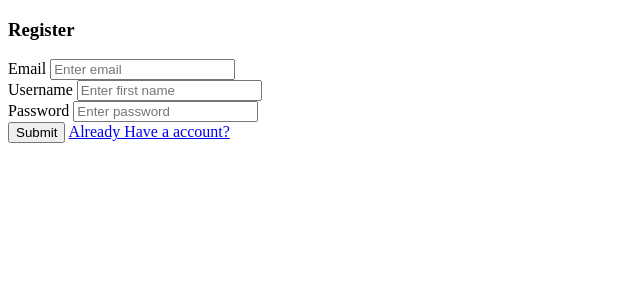
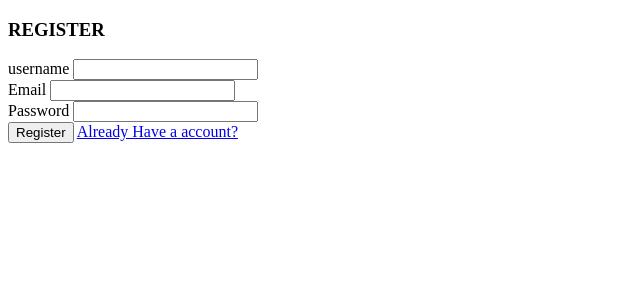
Before and after one commit to GabidevIN/SCHOOL-SYSTEM-PROJECT, a Flask app: page /register in a window 1280 px wide. Shown: the top 300 px of the page, without its empty margins (0-640 px from the left). Run offline with Flask 3, Linux system fonts and the light colour scheme.

Commit message:
first week

```diff
--- a/templates/login.html
+++ b/templates/login.html
@@ -8,6 +8,7 @@
 <body>
 
 <div class="container">
+    <form method="POST" action="{{ url_for('login') }}"> <!-- dito yung database eugene-->
         <h3 class="center">Login</h3>
 
     <div class="form-group">
--- a/templates/reg.html
+++ b/templates/reg.html
@@ -9,24 +9,25 @@
 
 <div class="container">
 
-        <h3 class="center">Register</h3>
+    <form method="POST" action="{{ url_for('register') }}">
+        <h3 class= "center">REGISTER</h3>
 
-    <div class="form-group"> <!-- EMAIL-->
-        <label for="email">Email</label>
-        <input type="email" class="form-control" id="email" name="email" placeholder="Enter email"/>
-    </div>
+        <div class= "form-group">
+            <label for="username">username</label>
+            <input type="text" id="username" name="username" required>
+        </div>
 
-    <div class="form-group"> <!-- NAME -->
-        <label for="firstName">Username</label>
-       <input type="text" class="form-control" id="firstName" name="firstName" placeholder="Enter first name" />
-    </div>
+        <div class= "form-group">
+            <label for="email">Email</label>
+            <input type="email" id="email" name="email" required>
+        </div>
 
-    <div class="form-group"> <!-- Password-->
-        <label for="password1">Password</label>
-        <input type="password" class="form-control" id="password1" name="password1" placeholder="Enter password"/>
-    </div>
-        <button type="submit" class="btn btn-primary" >Submit</button>
+        <div class= "form-group">
+            <label for="password">Password</label>
+            <input type="password" id="password" name="password" required>
+        </div>
 
+        <button type="submit" class="btn btn-primary">Register</button>
         <a href="/login" class="alr">Already Have a account?</a>
 
     </form>
```
